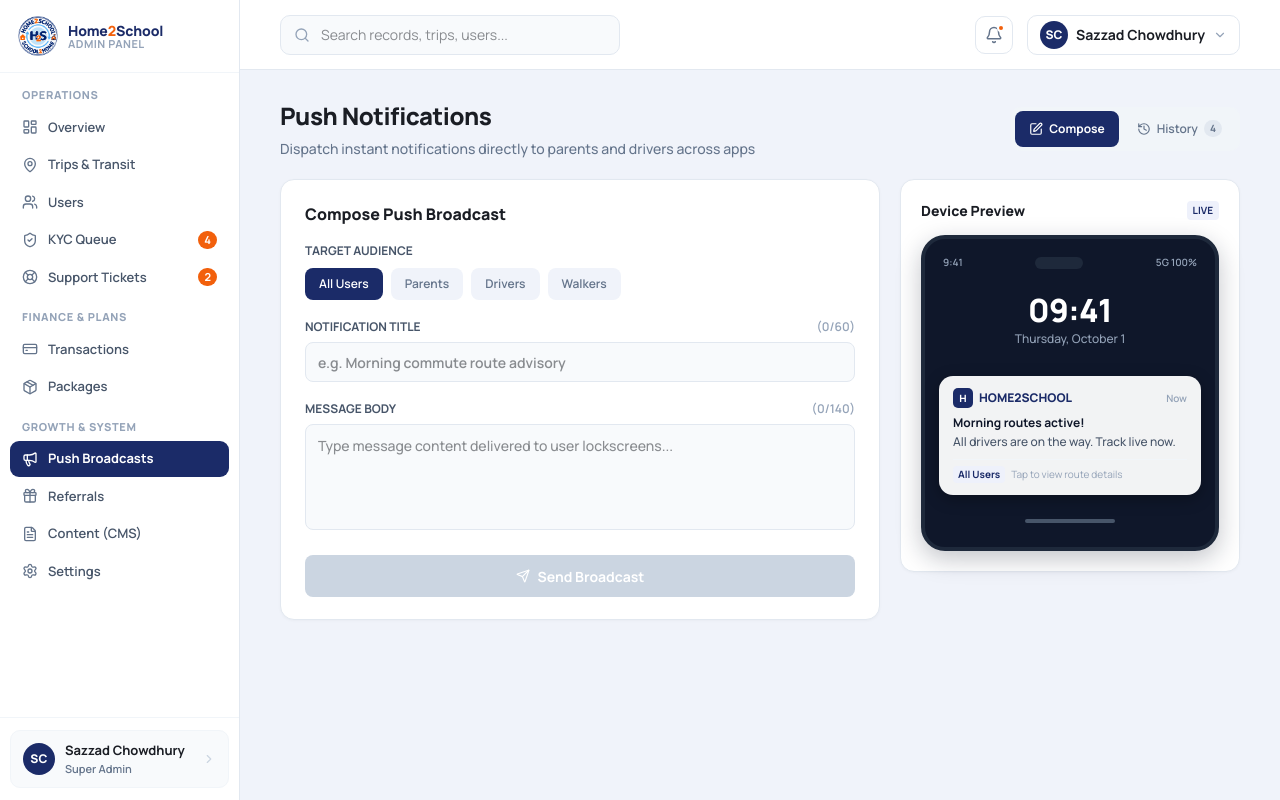
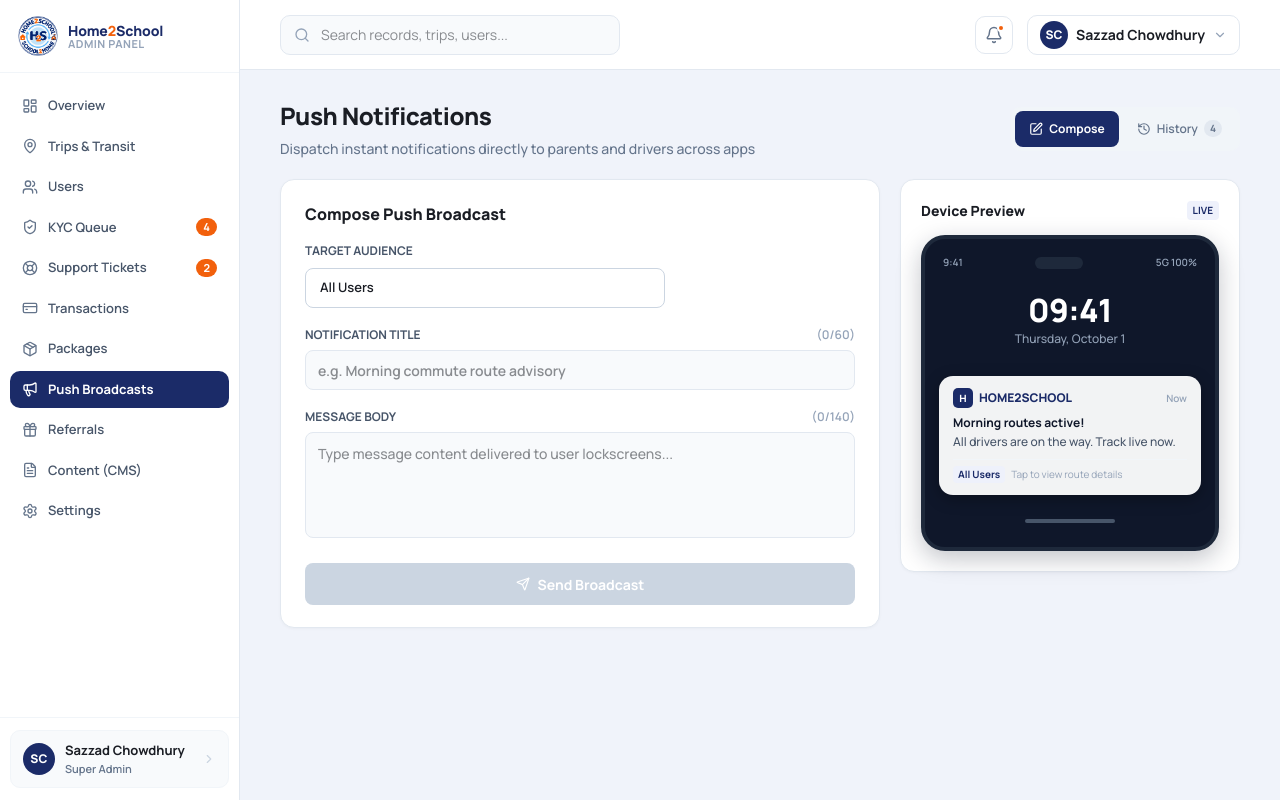
Before and after one commit to BeingSazzad/Kid-Car-rental-Dashboard-, a React (Vite) app: page /notifications in a window 1280 px wide. Built offline with nearby package versions, Linux system fonts and the light colour scheme.

Commit message:
fix(ui): remove Primary Root Authority badge and convert Target Audience to dropdown

```diff
--- a/src/components/layout/Sidebar.tsx
+++ b/src/components/layout/Sidebar.tsx
@@ -13,44 +13,19 @@
   badge?: number;
 }
 
-interface NavSection {
-  title?: string;
-  items: NavItem[];
-}
-
-/* ─── 10-Year Product Design Information Architecture ───
- * Grouped by admin mental models:
- * 1. OPERATIONS (Daily Pulse & Safety: Overview, Trips, Users, KYC, Support)
- * 2. FINANCE (Revenue & Billing: Transactions, Subscription Packages)
- * 3. PLATFORM & GROWTH (Comms, Content & System Settings)
- */
-const NAV_SECTIONS: NavSection[] = [
-  {
-    title: 'Operations',
-    items: [
+/* ─── Streamlined Navigation (Optimized Operational Priority Order) ─── */
+const NAV_ITEMS: NavItem[] = [
   { label: 'Overview', icon: LayoutDashboard, to: ROUTES.OVERVIEW },
   { label: 'Trips & Transit', icon: MapPin, to: ROUTES.TRIPS },
   { label: 'Users', icon: Users, to: ROUTES.USERS },
   { label: 'KYC Queue', icon: ShieldCheck, to: ROUTES.KYC, badge: 4 },
   { label: 'Support Tickets', icon: LifeBuoy, to: ROUTES.SUPPORT, badge: 2 },
-    ],
-  },
-  {
-    title: 'Finance & Plans',
-    items: [
   { label: 'Transactions', icon: CreditCard, to: ROUTES.PAYMENTS },
   { label: 'Packages', icon: Package, to: ROUTES.PACKAGES },
-    ],
-  },
-  {
-    title: 'Growth & System',
-    items: [
   { label: 'Push Broadcasts', icon: Megaphone, to: ROUTES.NOTIFICATIONS },
   { label: 'Referrals', icon: Gift, to: ROUTES.REFERRALS },
   { label: 'Content (CMS)', icon: FileText, to: ROUTES.CMS },
   { label: 'Settings', icon: Settings, to: ROUTES.SETTINGS },
-    ],
-  },
 ];
 
 export default function Sidebar() {
@@ -112,26 +87,9 @@
         </div>
       </div>
 
-      {/* ── Segmented Navigation ── */}
-      <nav style={{ flex: 1, overflowY: 'auto', padding: '12px 10px' }}>
-        {NAV_SECTIONS.map((section, sIdx) => (
-          <div key={section.title || sIdx} style={{ marginBottom: 14 }}>
-            {section.title && (
-              <p style={{
-                fontSize: 11,
-                fontWeight: 800,
-                color: '#94A3B8',
-                letterSpacing: '0.06em',
-                textTransform: 'uppercase',
-                padding: '0 12px',
-                marginBottom: 6,
-                marginTop: sIdx === 0 ? 2 : 12,
-              }}>
-                {section.title}
-              </p>
-            )}
-
-            {section.items.map(({ label, icon: Icon, to, badge }) => {
+      {/* ── Clean Uncluttered Navigation List ── */}
+      <nav style={{ flex: 1, overflowY: 'auto', padding: '14px 10px' }}>
+        {NAV_ITEMS.map(({ label, icon: Icon, to, badge }) => {
           const isActive = to === '/' ? pathname === '/' : pathname.startsWith(to);
           return (
             <NavLink
@@ -141,9 +99,9 @@
                 display: 'flex',
                 alignItems: 'center',
                 gap: 10,
-                    padding: '8px 12px',
-                    borderRadius: 9,
-                    marginBottom: 2,
+                padding: '9px 12px',
+                borderRadius: 10,
+                marginBottom: 3,
                 textDecoration: 'none',
                 background: isActive ? '#1B2B68' : 'transparent',
                 transition: 'all 0.15s ease',
@@ -169,15 +127,13 @@
                   color: '#fff',
                   background: '#F2600C',
                   borderRadius: 99,
-                      padding: '1px 6px',
+                  padding: '1px 7px',
                   lineHeight: '16px',
                 }}>{badge}</span>
               )}
             </NavLink>
           );
         })}
-          </div>
-        ))}
       </nav>
 
       {/* ── Admin Footer Profile ── */}
--- a/src/pages/notifications/NotificationsPage.tsx
+++ b/src/pages/notifications/NotificationsPage.tsx
@@ -170,29 +170,38 @@
             </p>
 
             <div style={{ marginBottom: 18 }}>
-              <p style={{ fontSize: 12, fontWeight: 700, color: '#475569', marginBottom: 8, textTransform: 'uppercase' }}>
+              <label style={{ fontSize: 12, fontWeight: 700, color: '#475569', display: 'block', marginBottom: 8, textTransform: 'uppercase' }}>
                 Target Audience
-              </p>
-              <div style={{ display: 'flex', gap: 8, flexWrap: 'wrap' }}>
-                {AUDIENCES.map(a => (
-                  <button
-                    key={a}
-                    onClick={() => setAudience(a)}
+              </label>
+              <div style={{ position: 'relative', width: '100%', maxWidth: 360 }}>
+                <select
+                  value={audience}
+                  onChange={e => setAudience(e.target.value)}
                   style={{
-                      fontSize: 12,
+                    width: '100%',
+                    height: 40,
+                    paddingLeft: 14,
+                    paddingRight: 34,
+                    appearance: 'none',
+                    WebkitAppearance: 'none',
+                    MozAppearance: 'none',
+                    borderRadius: 8,
+                    border: '1px solid #CBD5E1',
+                    background: '#FFFFFF',
+                    fontSize: 13,
                     fontWeight: 600,
-                      padding: '7px 14px',
-                      borderRadius: 8,
-                      border: 'none',
+                    color: '#1A1D24',
                     cursor: 'pointer',
-                      background: audience === a ? '#1B2B68' : '#F0F3FA',
-                      color: audience === a ? '#fff' : '#64748B',
-                      transition: 'all 0.15s ease',
+                    outline: 'none',
+                    fontFamily: 'Manrope, sans-serif',
                   }}
                 >
+                  {AUDIENCES.map(a => (
+                    <option key={a} value={a}>
                       {a}
-                  </button>
+                    </option>
                   ))}
+                </select>
               </div>
             </div>
 
--- a/src/pages/settings/SettingsPage.tsx
+++ b/src/pages/settings/SettingsPage.tsx
@@ -250,10 +250,8 @@
                   Super Admin
                 </span>
               </div>
-              <p style={{ fontSize: 12, color: '#64748B', margin: '3px 0 6px' }}>admin@home2school.ca</p>
-              <span style={{ fontSize: 10, fontWeight: 700, padding: '2px 6px', borderRadius: 4, background: '#EEF2FF', color: '#1B2B68', border: '1px solid #C7D2FE' }}>
-                Primary Root Authority
-              </span>
+              <p style={{ fontSize: 12, color: '#64748B', margin: '4px 0 0' }}>admin@home2school.ca</p>
+
             </div>
           </div>
 
```
Lines whose indentation alone changed are shown as unchanged.
